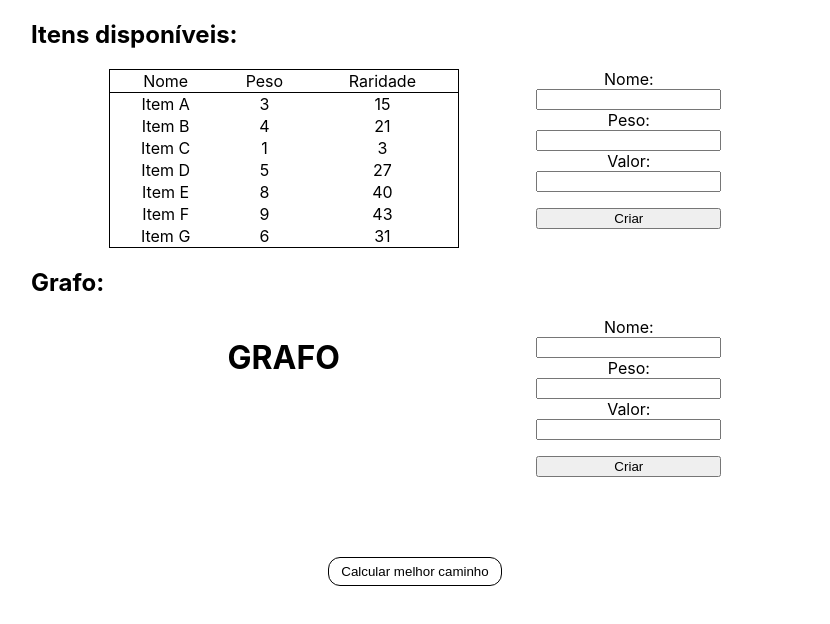
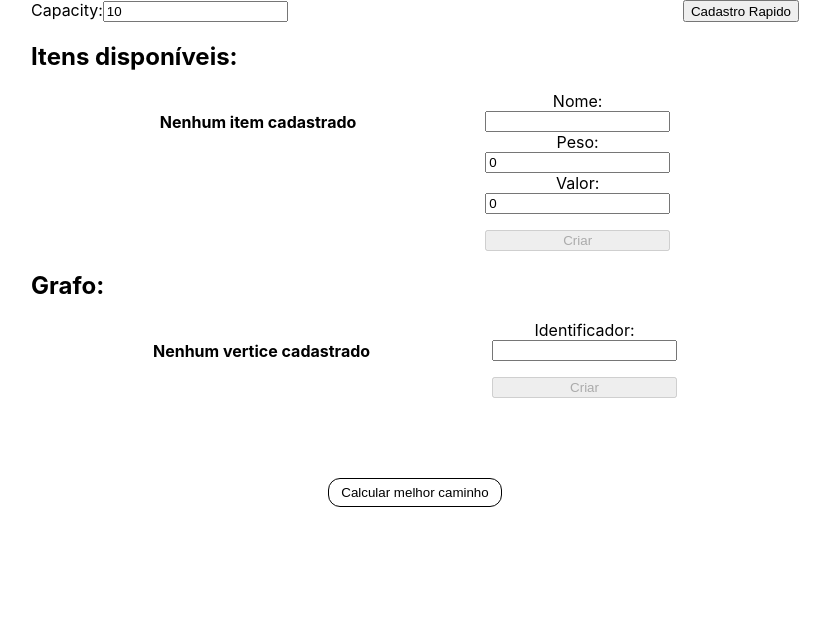
Before and after one commit to projeto-de-algoritmos/Final_Dupla23, a React (Create React App) app in the folder best-path/: page / in a window 1280 px wide. Shown: the top 624 px of the page, without its empty margins (225-1055 px from the left). Built offline with nearby package versions, Linux system fonts and the light colour scheme.

Commit message:
Allow creating custom graph and add custom items. Add button to load pregenerated graph

```diff
--- a/best-path/src/App.js
+++ b/best-path/src/App.js
@@ -1,70 +1,78 @@
-import { useEffect, useRef, useState } from 'react';
-import CytoscapeComponent from 'react-cytoscapejs';
-
-import { Item } from './utils/item';
-import { Graph } from './utils/graph';
+import { useState } from 'react';
 
 import './App.css';
 
 import * as Style from './style';
 
-const item = new Item();
-const graph = new Graph();
+class Queue {
+  constructor() {
+    this.queue = [];
+  }
 
-item.createItem(1, "Item A", 3, 15);
-item.createItem(2, "Item B", 4, 21);
-item.createItem(3, "Item C", 1, 3);
-item.createItem(4, "Item D", 5, 27);
-item.createItem(5, "Item E", 8, 40);
-item.createItem(6, "Item F", 9, 43);
-item.createItem(7, "Item G", 6, 31);
+  enqueue(elem) {
+    return this.queue.push(elem)
+  }
 
-graph.addVertice('A');
-graph.addVertice('B');
-graph.addVertice('C');
-graph.addVertice('D');
-graph.addVertice('E');
-graph.addVertice('F');
-graph.addVertice('G');
+  dequeue() {
+    return this.queue.shift()
+  }
 
-graph.addItem('B', item.getItem(2));
-graph.addItem('B', item.getItem(4));
-graph.addItem('C', item.getItem(5));
-graph.addItem('C', item.getItem(6));
-graph.addItem('D', item.getItem(3));
-graph.addItem('D', item.getItem(1));
-graph.addItem('E', item.getItem(3));
-graph.addItem('E', item.getItem(5));
-graph.addItem('F', item.getItem(7));
-
-// A
-graph.addAresta('A', 'B');
-graph.addAresta('A', 'C');
-// B
-graph.addAresta('B', 'D');
-graph.addAresta('B', 'F');
-// C
-graph.addAresta('C', 'D');
-graph.addAresta('C', 'E');
-// D
-graph.addAresta('D', 'G');
-graph.addAresta('D', 'E');
-graph.addAresta('D', 'F');
-// F
-graph.addAresta('F', 'G');
-// E
-graph.addAresta('E', 'G');
-
+  isEmpty() {
+    return this.queue.length === 0;
+  }
+}
 
 function App() {
   const [minimumPaths, setMinimumPaths] = useState(null);
   const [bestPath, setBestPath] = useState(null);
 
+  const [capacity, setCapacity] = useState(10);
+
+  const [itemName, setItemName] = useState("");
+  const [itemWeight, setItemWeight] = useState(0);
+  const [itemValue, setItemValue] = useState(0);
+
+  const [vertexName, setVertexName] = useState("");
+
+  const [selectedItem, setSelectedItem] = useState("");
+  const [selectedVertex, setSelectedVertex] = useState("");
+
+  const [itensList, setItensList] = useState(new Map());
+  const [graph, setGraph] = useState(new Map());
+
   // const [elements, setElements] = useState([]);
 
-  const itemNameInputRef = useRef(null);
-  const itemWeightInputRef = useRef(null);
-  const itemValueInputRef = useRef(null);
+  const calculateKnapSack = (path) => {
+    const dp = [];
+    const items = path.map(it => it.items).flat()
+
+    for (let i = 0; i <= items.length; i++) {
+      dp.push(new Array(capacity + 1).fill(0));
+    }
+
+    for (let i = 1; i < items.length; i++) {
+      for (let j = 0; j <= capacity; j++) {
+        if (items[i - 1].weight > j) {
+          dp[i][j] = dp[i - 1][j];
+        } else {
+          dp[i][j] = Math.max(dp[i - 1][j], dp[i - 1][j - items[i - 1].weight] + items[i - 1].value);
+        }
+      }
+    }
+
+    const result = [];
+    let i = items.length;
+    let j = capacity;
+    while (i > 0 && j > 0) {
+      if (dp[i][j] !== dp[i - 1][j]) {
+        result.unshift(items[i - 1]);
+        j -= items[i - 1].weight;
+      }
+      i--;
+    }
+
+    return result;
+  };
 
   const calculateBestPath = (paths) => {
     let currentValue;
@@ -78,58 +86,150 @@ function App() {
     };
 
     return bestPath;
-  }
+  };
 
+  const createItem = (name = itemName, weight = itemWeight, value = itemValue) => {
+    setItensList((currState) => {
+      const newItem = new Map();
 
-  const createItem = () => {
-    item.createItem(
-      item.items.size + 1,
-      itemNameInputRef.current.value,
-      itemWeightInputRef.current.value,
-      itemValueInputRef.current.value
-    );
+      newItem.set(currState.size + 1, {
+        name,
+        weight,
+        value
+      })
+
+      const newState = new Map([...currState, ...newItem]);
+
+      setItemName("");
+      setItemWeight(0);
+      setItemValue(0);
+
+      return newState;
+    })
+  };
+
+  const createVertex = (vName = vertexName) => {
+    if (graph.get(vName)) return;
+
+    setGraph((currState) => {
+      const newItem = new Map();
+
+      newItem.set(vName, { caminhos: [], items: [] })
+
+      const newState = new Map([...currState, ...newItem]);
+
+      setVertexName("");
+
+      return newState;
+    })
   };
 
   const getPaths = () => {
     const results = [];
-    const mp = graph.BFS('A', 'G');
+    const mp = BFS('A', 'G');
 
     for (const path of mp) {
       results.push({
         path,
-        result: item.calculateKnapSack(path)
+        result: calculateKnapSack(path)
       })
     }
 
     setMinimumPaths(mp);
     setBestPath(calculateBestPath(results));
+  };
+
+  const addItem = (vertexId, itemId = selectedItem) => {
+    const item = itensList.get(Number.parseInt(itemId));
+    graph.get(vertexId)['items'].push(item)
+
+    setGraph((currState) => {
+      const newState = new Map(Array.from(currState, ([key, value]) => [key, value]));
+      setSelectedItem("");
+      return newState;
+    });
+  };
+
+  const addConection = (from) => {
+    graph.get(from)['caminhos'].push(selectedVertex)
+    graph.get(selectedVertex)['caminhos'].push(from)
+
+    setGraph((currState) => {
+      const newState = new Map(Array.from(currState, ([key, value]) => [key, value]));
+      setSelectedVertex("");
+      return newState;
+    });
+  };
+
+  const BFS = (start, end) => {
+    let minimum = Infinity;
+    let paths = [];
+    const queue = new Queue();
+    queue.enqueue([start]);
+
+    while (!queue.isEmpty()) {
+      const currentPath = queue.dequeue();
+      const node = currentPath[currentPath.length - 1];
+
+      if (node === end && currentPath.length <= minimum) {
+        if (currentPath.length < minimum) {
+          paths = [];
+          minimum = currentPath.length;
+        }
+
+        paths.push(currentPath.map((vertice) => ({ vertice, items: graph.get(vertice)['items'] })));
+        continue;
+      }
+
+      for (const nextNode of graph.get(node)['caminhos']) {
+        if (!currentPath.includes(nextNode)) {
+          queue.enqueue(currentPath.concat([nextNode]));
+        }
+      }
+    }
+
+    return paths;
   }
 
-  // useEffect(() => {
-  //   if (graph.vertices.size) {
-  //     let elem = [];
-  //     // Adiciona os vertices
-  //     graph.vertices.forEach((nodeVal, nodeId) => {
-  //       let randX = Math.random() * (500 - 0);
-  //       let randY = Math.random() * (500 - 0);
-  //       elem.push({ data: { id: nodeId, label: `Node ${nodeId}` }, position: { x: randX, y: randY } })
-  //     });
-  //     // Adiciona as arestas
-  //     graph.vertices.forEach((nodeVal, nodeId) => {
-  //       nodeVal.caminhos.forEach((target) => {
-  //         elem.push({ data: { source: nodeId, target: target, label: `Edge from ${nodeId} to ${target}` } })
-  //       })
-  //     });
-  //     setElements(elem);
-  //   }
-  // }, [graph.vertices]);
+  const quickRegister = () => {
+    const i = new Map([
+      [1, { name: "Item A", weight: 3, value: 15 }],
+      [2, { name: "Item B", weight: 4, value: 21 }],
+      [3, { name: "Item C", weight: 1, value: 3 }],
+      [4, { name: "Item D", weight: 5, value: 27 }],
+      [5, { name: "Item E", weight: 8, value: 40 }],
+      [6, { name: "Item F", weight: 9, value: 43 }],
+      [7, { name: "Item G", weight: 6, value: 31 }]
+    ]);
+
+    const g = new Map([
+      ['A', { caminhos: ['B', 'C'], items: [] }],
+      ['B', { caminhos: ['A', 'D', 'F'], items: [i.get(2), i.get(4)] }],
+      ['C', { caminhos: ['A', 'D', 'E'], items: [i.get(5), i.get(6)] }],
+      ['D', { caminhos: ['B', 'C', 'G', 'E', 'F'], items: [i.get(3), i.get(1)] }],
+      ['E', { caminhos: ['C', 'D', 'G'], items: [i.get(3), i.get(5)] }],
+      ['F', { caminhos: ['B', 'D', 'G'], items: [i.get(7)] }],
+      ['G', { caminhos: ['D', 'E', 'F'], items: [] }],
+    ]);
+
+    setItensList(i);
+    setGraph(g);
+  }
 
   return (
     <Style.Container className="App">
+      <div style={{ display: 'flex', justifyContent: 'space-between' }}>
+        <div>
+          <label>Capacity:</label>
+          <input value={capacity} onChange={(e) => setCapacity(Number.parseInt(e.target.value))} />
+        </div>
+        <button onClick={quickRegister}>Cadastro Rapido</button>
+      </div>
+
       <div>
         <Style.SectionName>Itens disponíveis:</Style.SectionName>
         <Style.ItemsSection>
-          {graph.vertices.size ? (
+          {itensList.size ? (
             <Style.ItemTable>
               <Style.ItemTableHeader>
                 <tr>
@@ -139,7 +239,7 @@ function App() {
                 </tr>
               </Style.ItemTableHeader>
               <tbody>
-                {Array.from(item.items.entries()).map(([key, value]) => ({ key, value })).map(item => {
+                {Array.from(itensList.entries()).map(([key, value]) => ({ key, value })).map(item => {
                   return (
                     <tr key={item.key}>
                       <td>{item.value.name}</td>
@@ -155,37 +255,84 @@ function App() {
           )}
           <div style={{ display: 'flex', flexDirection: 'column' }}>
             <label htmlFor=''>Nome:</label>
-            <input id='item-name-input' type="text" ref={itemNameInputRef} />
+            <input value={itemName} type="text" onChange={(e) => setItemName(e.target.value)} />
             <label htmlFor=''>Peso:</label>
-            <input id='item-weight-input' type="number" ref={itemWeightInputRef} />
+            <input value={itemWeight} type="number" onChange={(e) => setItemWeight(e.target.value)} />
             <label htmlFor=''>Valor:</label>
-            <input id='item-value-input' type="number" ref={itemValueInputRef} />
-            <button onClick={createItem} style={{ marginTop: '1rem' }}>Criar</button>
+            <input value={itemValue} type="number" onChange={(e) => setItemValue(e.target.value)} />
+            <Style.CreateButton
+              onClick={createItem}
+              style={{ marginTop: '1rem' }}
+              disabled={!itemName || !itemWeight || !itemValue}
+            >
+              Criar
+            </Style.CreateButton>
           </div>
         </Style.ItemsSection>
       </div>
       <div>
         <Style.SectionName>Grafo:</Style.SectionName>
         <Style.GraphSection>
-          <div style={{ width: '350px' }}>
-            <h1> GRAFO </h1>
-          </div>
-
-
-          <div style={{ display: 'flex', justifyContent: 'space-evenly' }}>
-            <div style={{ display: 'flex', flexDirection: 'column' }}>
-              <label htmlFor=''>Nome:</label>
-              <input id='item-name-input' type="text" ref={itemNameInputRef} />
-              <label htmlFor=''>Peso:</label>
-              <input id='item-weight-input' type="number" ref={itemWeightInputRef} />
-              <label htmlFor=''>Valor:</label>
-              <input id='item-value-input' type="number" ref={itemValueInputRef} />
-              <button onClick={createItem} style={{ marginTop: '1rem' }}>Criar</button>
-            </div>
+          {graph.size ? (
+            <table>
+              <thead>
+                <tr>
+                  <td style={{ width: '20%' }}>Identificador</td>
+                  <td style={{ width: '40%' }}>Conexões</td>
+                  <td style={{ width: '40%' }}>Itens</td>
+                </tr>
+              </thead>
+              <tbody>
+                {Array.from(graph.entries()).map(([key, value]) => ({ key, value })).map((item, idx) => {
+                  return (
+                    <tr key={idx}>
+                      <td>{item.key}</td>
+                      {/* VERTEX */}
+                      <td>
+                        <Style.VertexSelect value={selectedVertex} onChange={(e) => setSelectedVertex(e.target.value)}>
+                          <option value=""></option>
+                          {Array.from(graph.entries())
+                            .map(([key, value]) => ({ key, value }))
+                            .filter(it => it.key !== item.key)
+                            .map((item, idx) => {
+                              return <option key={idx} value={item.key}>{item.key}</option>;
+                            })}
+                        </Style.VertexSelect>
+                        <Style.ConfirmButton onClick={() => addConection(item.key)} disabled={!selectedVertex}>+</Style.ConfirmButton>
+                      </td>
+                      {/* ITEM */}
+                      <td>
+                        <Style.VertexSelect value={selectedItem} onChange={(e) => setSelectedItem(e.target.value)}>
+                          <option value=""></option>
+                          {Array.from(itensList.entries())
+                            .map(([key, value]) => ({ key, value }))
+                            .map((item, idx) => {
+                              return <option key={idx} value={item.key}>{item.value.name}</option>;
+                            })}
+                        </Style.VertexSelect>
+                        <Style.ConfirmButton onClick={() => addItem(item.key)} disabled={!selectedItem}>+</Style.ConfirmButton>
+                      </td>
+                    </tr>
+                  )
+                })}
+              </tbody>
+            </table>
+          ) : (
+            <h4>Nenhum vertice cadastrado</h4>
+          )}
+          <div style={{ display: 'flex', flexDirection: 'column' }}>
+            <label htmlFor=''>Identificador:</label>
+            <input value={vertexName} onChange={(e) => setVertexName(e.target.value)} type="text" />
+            <Style.CreateButton
+              onClick={createVertex}
+              disabled={!vertexName}
+            >
+              Criar
+            </Style.CreateButton>
           </div>
         </Style.GraphSection>
 
-      </div>
+      </div >
 
       {!bestPath && !minimumPaths ? (
         <Style.CalculateButton onClick={getPaths}>Calcular melhor caminho</Style.CalculateButton>
@@ -199,8 +346,9 @@ function App() {
           <h5>{bestPath.route.map(it => it.vertice).join(' -> ')}</h5>
           <span>{bestPath.value}</span>
         </div>
-      )}
-    </Style.Container>
+      )
+      }
+    </Style.Container >
   );
 }
 
--- a/best-path/src/style.js
+++ b/best-path/src/style.js
@@ -41,3 +41,15 @@ export const CalculateButton = styled.button`
   border: 1px solid black;
   margin-top: 5rem;
 `;
+
+export const CreateButton = styled.button`
+  margin-top: 1rem;
+`;
+
+export const VertexSelect = styled.select`
+  width: 120px;
+`;
+
+export const ConfirmButton = styled.button`
+  margin-left: 0.5rem;
+`;
```
